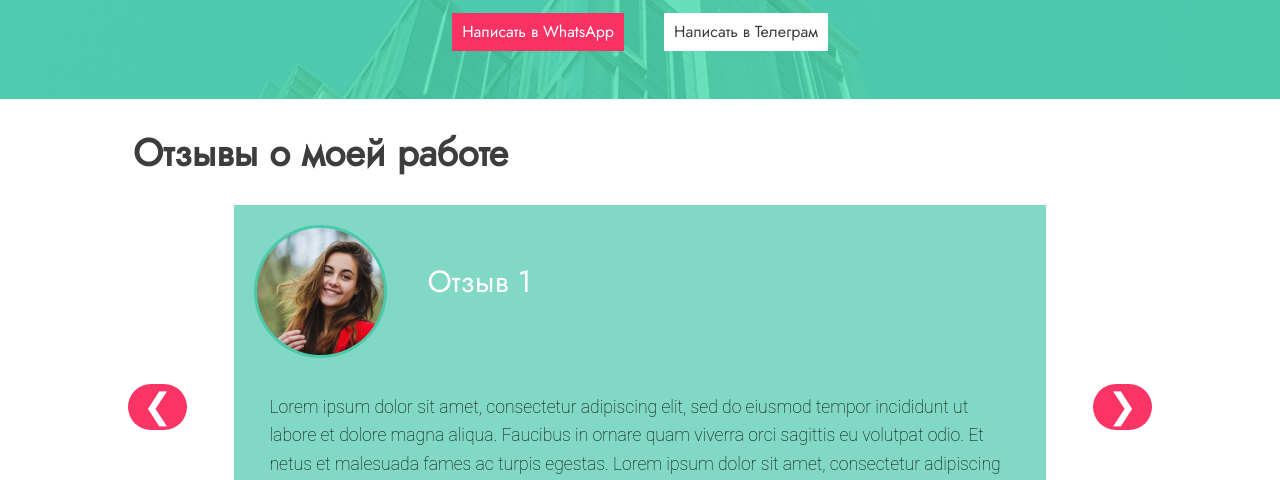
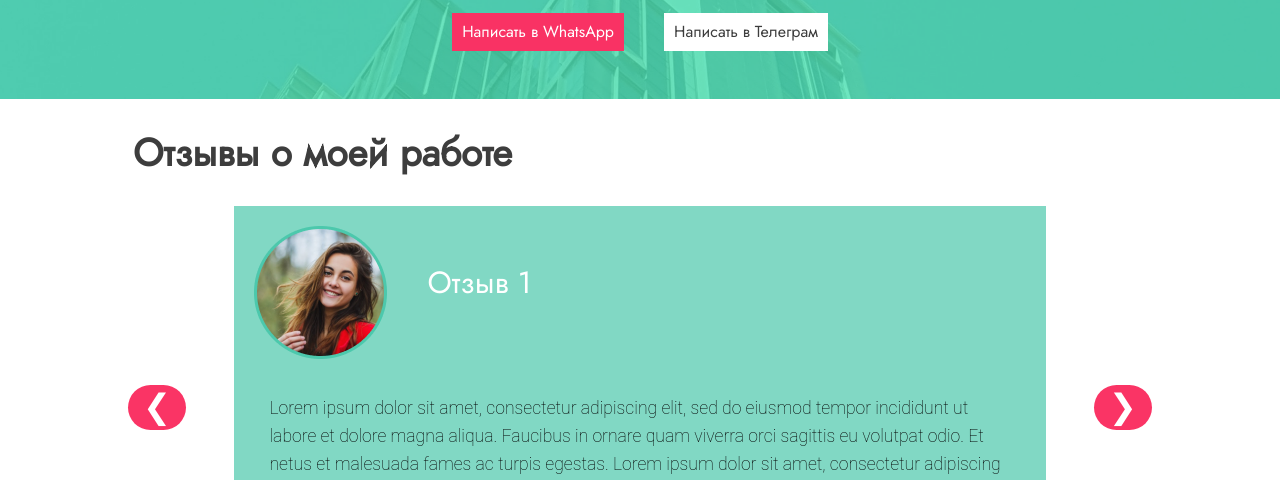
Before and after one commit to lenakokareva81/employment-consultant, a plain HTML site: page index.html in a window 1280 px wide. Shown: the part 5660-6140 px from the top of the page. Drawn offline with nearby package versions, Linux system fonts and the light colour scheme; files that its build step writes are made by us from their sources; files whose address does not match are found by name.

Commit message:
change font-size

```diff
--- a/scss/_reviews.scss
+++ b/scss/_reviews.scss
@@ -6,9 +6,8 @@
 }
 .reviews__title{
     grid-column-start: reviews-content-start;
-    @include font-style-Jost(2em, #3D3D3D);
+    @include font-style-Jost(2.4em, #3D3D3D);
     font-weight: 600;
-    font-size: 38px;
     line-height: 55px;
 }
 .reviews__slideshow {
@@ -73,7 +72,7 @@
 .reviews__arrow{
     cursor: pointer;
     position: absolute;
-    font-size: 35px;
+    font-size: 2.1em;
     color: #fff;
     background: rgba(250, 52, 101, 1);
     padding: 3px 15px;
```
